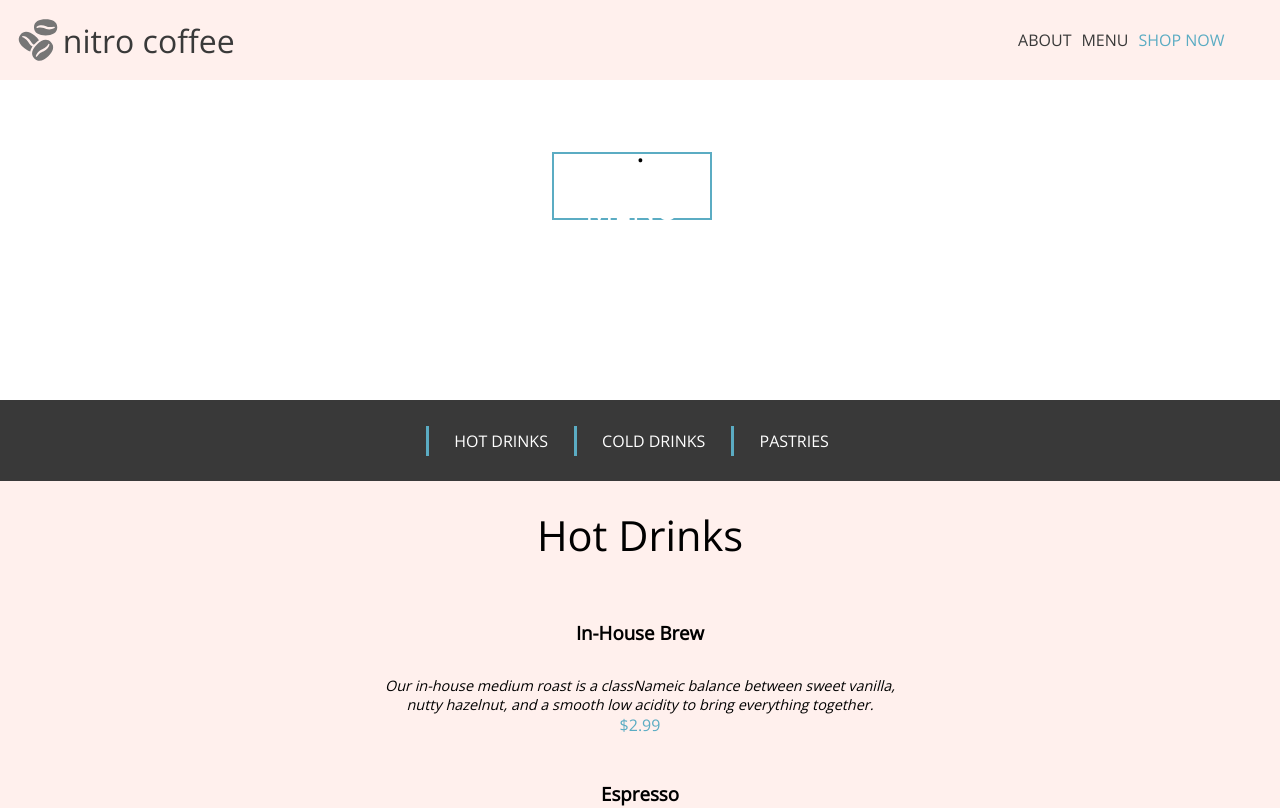
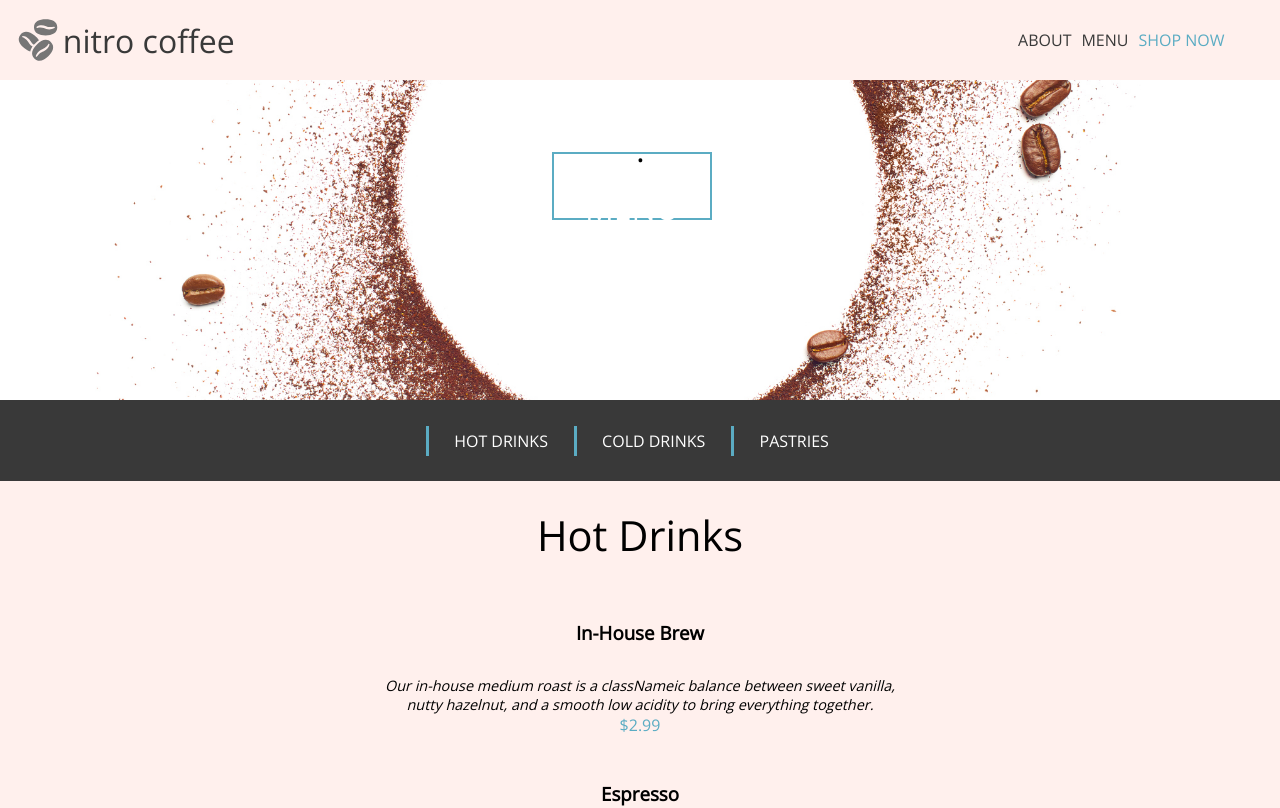
Before and after one commit to gabriellemalate/ECommerce-Site__CoffeeShop, a React (Create React App) app: page /menu in a window 1280 px wide. Shown: the top 808 px of the page. Built offline with nearby package versions, Linux system fonts and the light colour scheme; the HTML template or start-up script is replaced by a standard one.

Commit message:
back ground img import

```diff
--- a/src/components/About/About.scss
+++ b/src/components/About/About.scss
@@ -46,7 +46,7 @@
     }
 
     &-can {
-        // background-image: url("../assets/images/coldbrewbackground.png");
+        background-image: url("../../assets/images/coldbrewbackground.png");
         background-repeat: no-repeat;
         background-size: cover;
         width: 15rem;
--- a/src/pages/MenuPage/MenuPage.scss
+++ b/src/pages/MenuPage/MenuPage.scss
@@ -1,5 +1,7 @@
 @use "../../styles/variables" as *;
 @use "../../styles/mixins" as *;
+
+import
 
 ul {
     list-style-type: none;
@@ -17,7 +19,7 @@ a {
     &-hero {
         margin: 0;
         padding-top: 3rem;
-        // background-image: url("../assets/images/coffee-circle.jpg");
+        background-image: url("../../assets/images/coffee-circle.jpg");
         background-repeat: no-repeat;
         background-size: cover;
         background-position: center;
```
